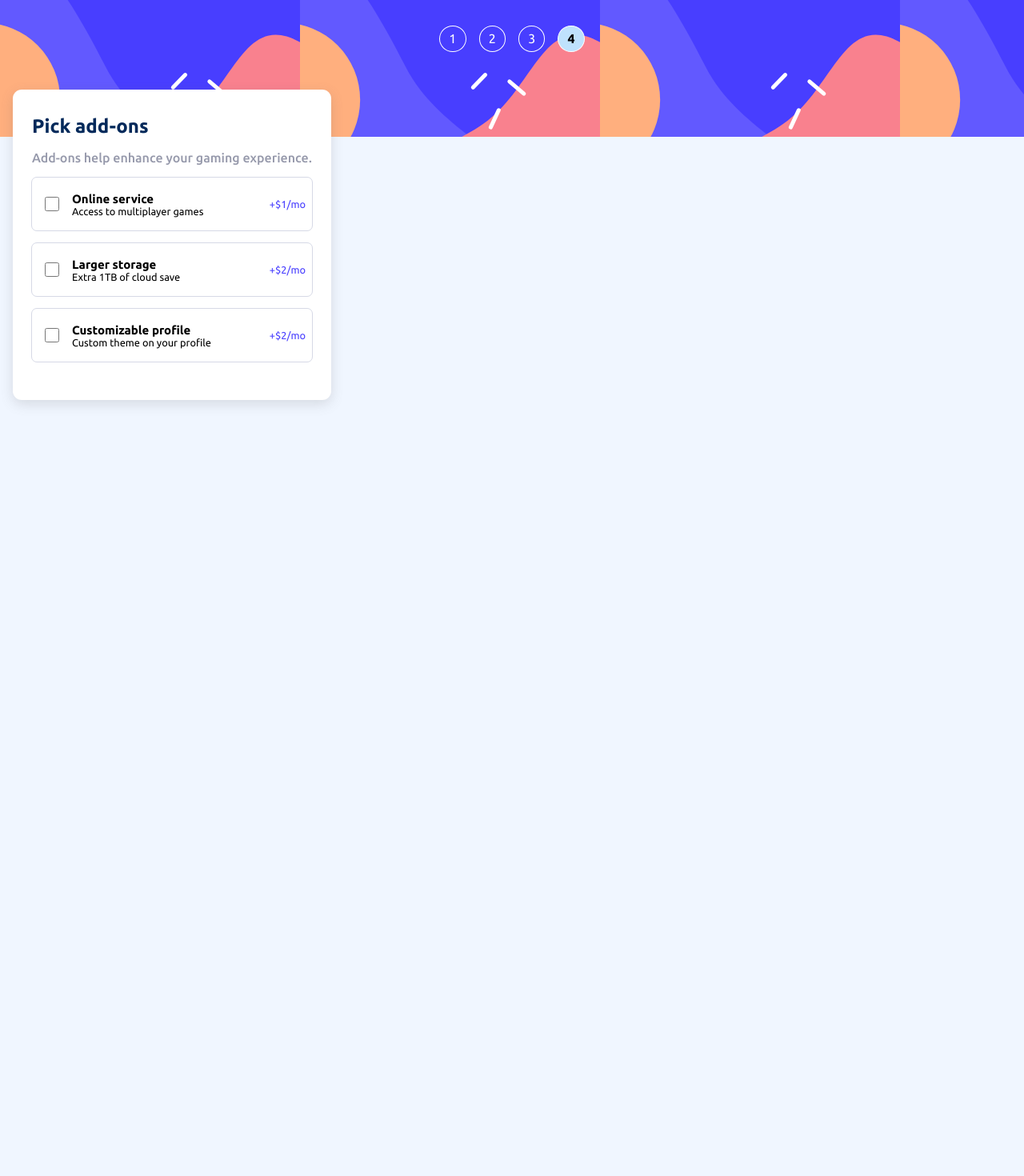
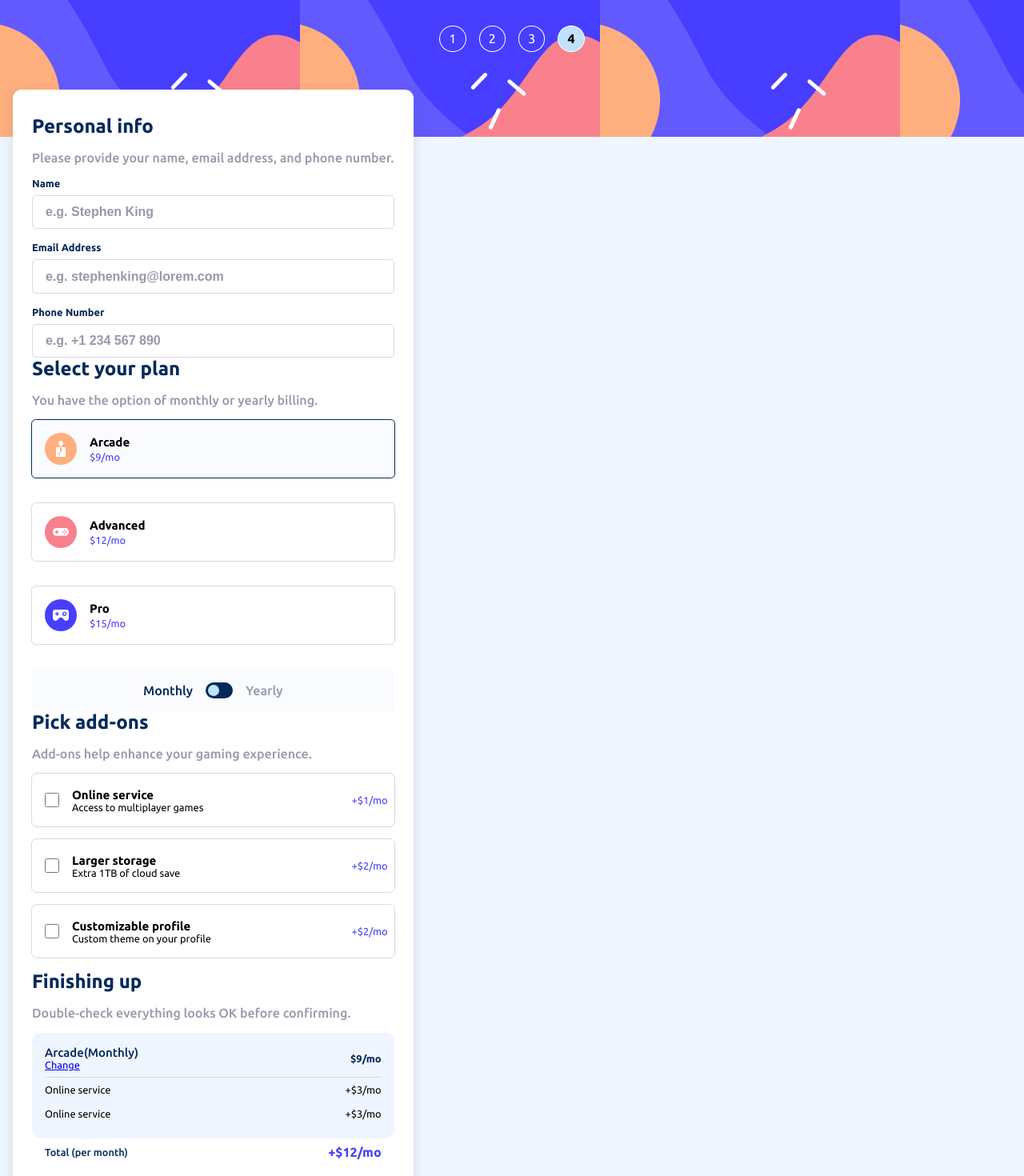
Before and after one commit to kevinhouguet/multi-step-form-main, a React (Vite) app: page / in a window 1280 px wide. Shown: the top 1470 px of the page at 80% size. Before the commit the page ends 800 px from the top, so only its background shows below. Built offline with nearby package versions, Linux system fonts and the light colour scheme.

Commit message:
:sparkles: feat(app): add interaction to steps

```diff
--- a/src/Components/Content/Step1/index.jsx
+++ b/src/Components/Content/Step1/index.jsx
@@ -1,5 +1,26 @@
-const Step1 = ({titles}) => {
+const Step1 = ({titles, setStep}) => {
   const {title, description} = titles;
+
+  const handleChangeName = (e) => {
+    setStep(prev => ({
+      ...prev,
+      name: e.target.value
+    }))
+  }
+  const handleChangeEmail = (e) => {
+    setStep(prev => ({
+      ...prev,
+      email: e.target.value
+    }))
+  }
+  const handleChangePhone = (e) => {
+    setStep(prev => ({
+      ...prev,
+      phone: e.target.value
+    }))
+  }
+
+
   return (
     <div className="step step1">
       <h2 className='step__title'>{title}</h2>
@@ -7,15 +28,18 @@ const Step1 = ({titles}) => {
       <form className="step__form">
         <div className="step__form__group">
           <label htmlFor="name">Name</label>
-          <input type="text" id="name" name="name" placeholder='e.g. Stephen King'/>
+          <input  type="text" id="name" name="name" placeholder='e.g. Stephen King'
+                  onChange={handleChangeName}/>
         </div>
         <div className="step__form__group">
           <label htmlFor="email">Email Address</label>
-          <input type="email" id="email" name="email" placeholder='e.g. stephenking@lorem.com'/>
+          <input type="email" id="email" name="email" placeholder='e.g. stephenking@lorem.com'
+                  onChange={handleChangeEmail}/>
         </div>
         <div className="step__form__group">
           <label htmlFor="phone">Phone Number</label>
-          <input type="tel" id="phone" name="phone" placeholder='e.g. +1 234 567 890'/>
+          <input type="tel" id="phone" name="phone" placeholder='e.g. +1 234 567 890'
+                  onChange={handleChangePhone}/>
         </div>
       </form>
     </div>
--- a/src/Components/Content/Step2/index.jsx
+++ b/src/Components/Content/Step2/index.jsx
@@ -6,7 +6,7 @@ import { useState } from 'react'
 import './style.scss'
 
 
-const Step2 = ({titles, monthly, onChangeFrequency}) => {
+const Step2 = ({titles, monthly, onChangeFrequency, setStep}) => {
 
   const options = {
     "arcade": {
@@ -47,14 +47,17 @@ const Step2 = ({titles, monthly, onChangeFrequency}) => {
       setArcadeSelected(true);
       setAdvancedSelected(false);
       setProSelected(false);
+      setStep({plan: options.arcade})
     } else if (optionTitle === 'Advanced') {
       setArcadeSelected(false);
       setAdvancedSelected(true);
       setProSelected(false);
+      setStep({plan: options.advanced})
     } else {
       setArcadeSelected(false);
       setAdvancedSelected(false);
       setProSelected(true);
+      setStep({plan: options.pro})
     }
   }
 
--- a/src/Components/Content/Step3/index.jsx
+++ b/src/Components/Content/Step3/index.jsx
@@ -1,6 +1,6 @@
 import './style.scss'
 
-const Step3 = ({titles, monthly}) => {
+const Step3 = ({titles, monthly, setStep}) => {
 
   const options = {
     "onlineService": {
@@ -32,8 +32,19 @@ const Step3 = ({titles, monthly}) => {
   const handleCheckboxChange = (e) => {
     if(e.target.checked) {
       e.target.parentElement.classList.add('option--checked')
+      setStep(prev => (
+        {...prev,
+          addons: {...prev.addons, [e.target.name]: options[e.target.name]}
+        }
+      ))
     } else {
       e.target.parentElement.classList.remove('option--checked')
+      // #TODO: remove the plan from the state
+      setStep(prev => (
+        {...prev,
+          addons: {...prev.addons, [e.target.name]: null}
+        }
+      ))
     }
   }
 
--- /dev/null
+++ b/src/Components/Content/Step4/index.jsx
@@ -0,0 +1,49 @@
+import './style.scss'
+
+const Step4 = ({titles, monthly, step1, step2, step3}) => {
+  return (
+    <div className="step step4">
+      <h2 className='step__title'>{titles.title}</h2>
+      <p className='step__description'>{titles.description}</p>
+      <Recap monthly={monthly} />
+    </div>
+  )
+}
+
+export default Step4;
+
+const Recap = ({monthly, step1, step2, step3}) => {
+  return (
+    <div className="recap">
+      <div className="bgc-magnolia">
+        <header className="recap__header">
+          <div className="recap__header__group">
+            <h3 className="recap__header__title">Arcade(Monthly)</h3>
+            <a href="#">Change</a>
+          </div>
+          <div className="recap__header__price">
+            $9/mo
+          </div>
+        </header>
+        <body className="recap__body">
+          <div className="recap__body__item">
+            <div className="recap__body__item__title">Online service</div>
+            <div className="recap__body__item__price">+$3/mo</div>
+          </div>
+          <div className="recap__body__item">
+            <div className="recap__body__item__title">Online service</div>
+            <div className="recap__body__item__price">+$3/mo</div>
+          </div>
+        </body>
+      </div>
+      <footer className="recap__footer">
+        <div className="recap__footer__title">
+          Total (per month)
+        </div>
+        <div className="recap__footer__price">
+          +$12/mo
+        </div>
+      </footer>
+    </div>
+  )
+}
--- /dev/null
+++ b/src/Components/Content/Step4/style.scss
@@ -0,0 +1,62 @@
+.recap {
+  & .bgc-magnolia {
+    background: var(--color-neutral-magnolia);
+    border-radius: 10px;
+    padding: 1rem;
+  }
+
+  &__header {
+    font-size: 0.8rem;
+    border-bottom: 1px solid var(--color-neutral-light-gray);
+    padding-bottom: 0.5rem;
+
+    display: flex;
+    justify-content: space-between;
+    align-items: center;
+
+    &__price, &__title {
+      color: var(--color-primary-marine-blue);
+    }
+
+    &__price {
+      font-weight: 700;
+    }
+
+    &__title {
+      font-weight: 500;
+    }
+  }
+
+  &__body {
+    font-size: 0.8rem;
+
+    &__item {
+      padding: 0.5rem 0;
+      display: flex;
+      justify-content: space-between;
+    }
+  }
+
+  &__footer {
+    font-size: 0.8rem;
+    padding: 0.5rem 1rem;
+
+    display: flex;
+    justify-content: space-between;
+    align-items: center;
+
+    &__price, &__title {
+      color: var(--color-primary-marine-blue);
+    }
+
+    &__price {
+      font-weight: 700;
+      font-size: 1rem;
+      color: var(--color-primary-purplish-blue);
+    }
+
+    &__title {
+      font-weight: 500;
+    }
+  }
+}
--- a/src/Components/Content/index.jsx
+++ b/src/Components/Content/index.jsx
@@ -4,6 +4,7 @@ import Step1 from './Step1'
 import Step2 from './Step2'
 import { useState } from 'react';
 import Step3 from './Step3';
+import Step4 from './Step4';
 
 const Content = () => {
 
@@ -32,13 +33,30 @@ const Content = () => {
     }
   }
 
+  const [step1, setStep1] = useState({});
+  const [step2, setStep2] = useState({});
+  const [step3, setStep3] = useState({});
+
   return (
     <main className="content">
-      {/* <Step1 titles = {titles.step1}/> */}
-      {/* <Step2  titles = {titles.step2}
+      <Step1
+        titles = {titles.step1}
+        setStep={setStep1}/>
+      <Step2  titles = {titles.step2}
               monthly={monthly}
-              onChangeFrequency={handleFrequency}/> */}
-      <Step3 titles = {titles.step3} monthly={monthly}/>
+              onChangeFrequency={handleFrequency}
+              setStep={setStep2}/>
+      <Step3
+        titles = {titles.step3}
+        monthly={monthly}
+        setStep={setStep3}/>
+      <Step4
+        titles = {titles.step4}
+        monthly={monthly}
+        step1={step1}
+        step2={step2}
+        step3={step3}
+      />
     </main>
   )
 }
```
Also changed, not shown: 1 other file (tests, documents, lock files or other folders).
